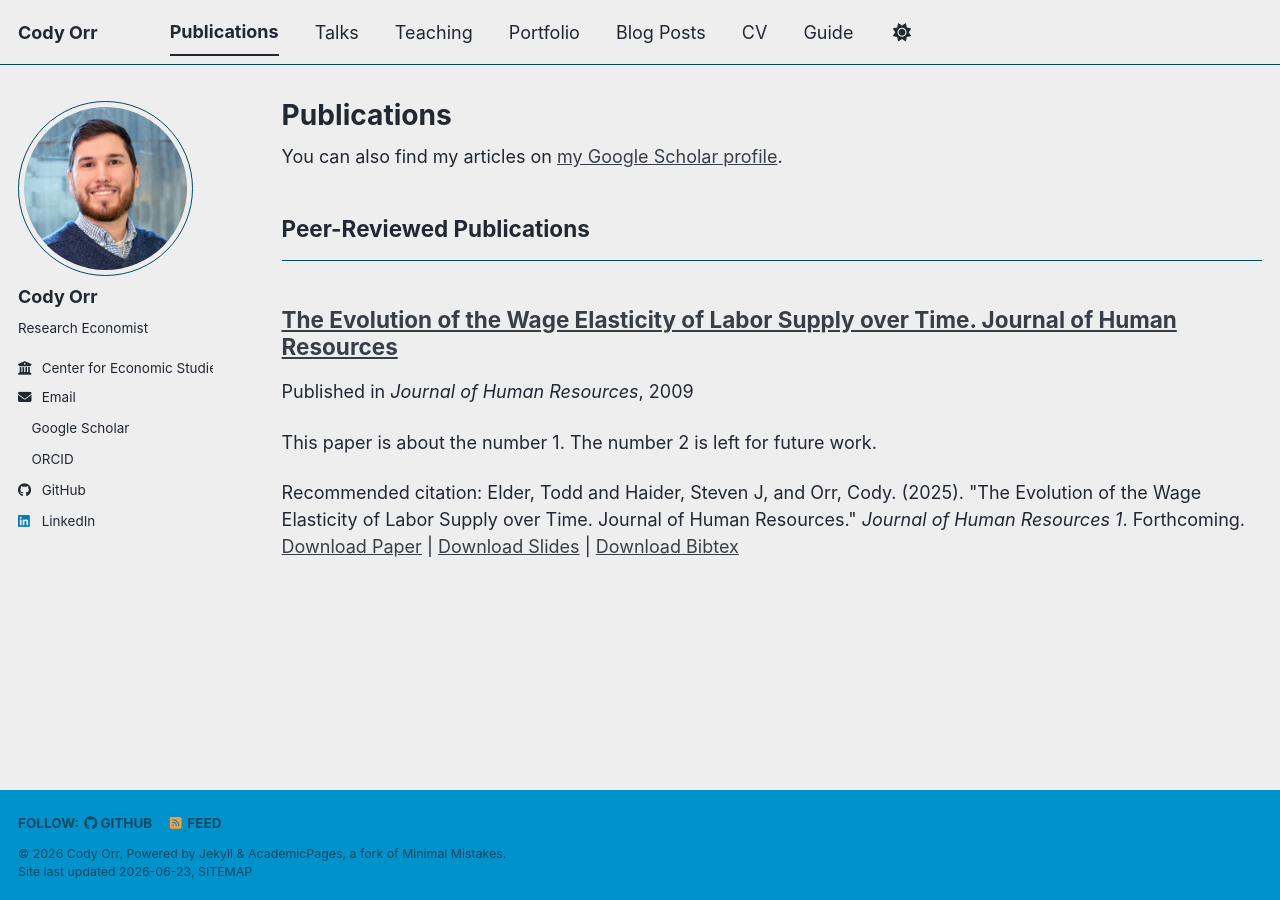
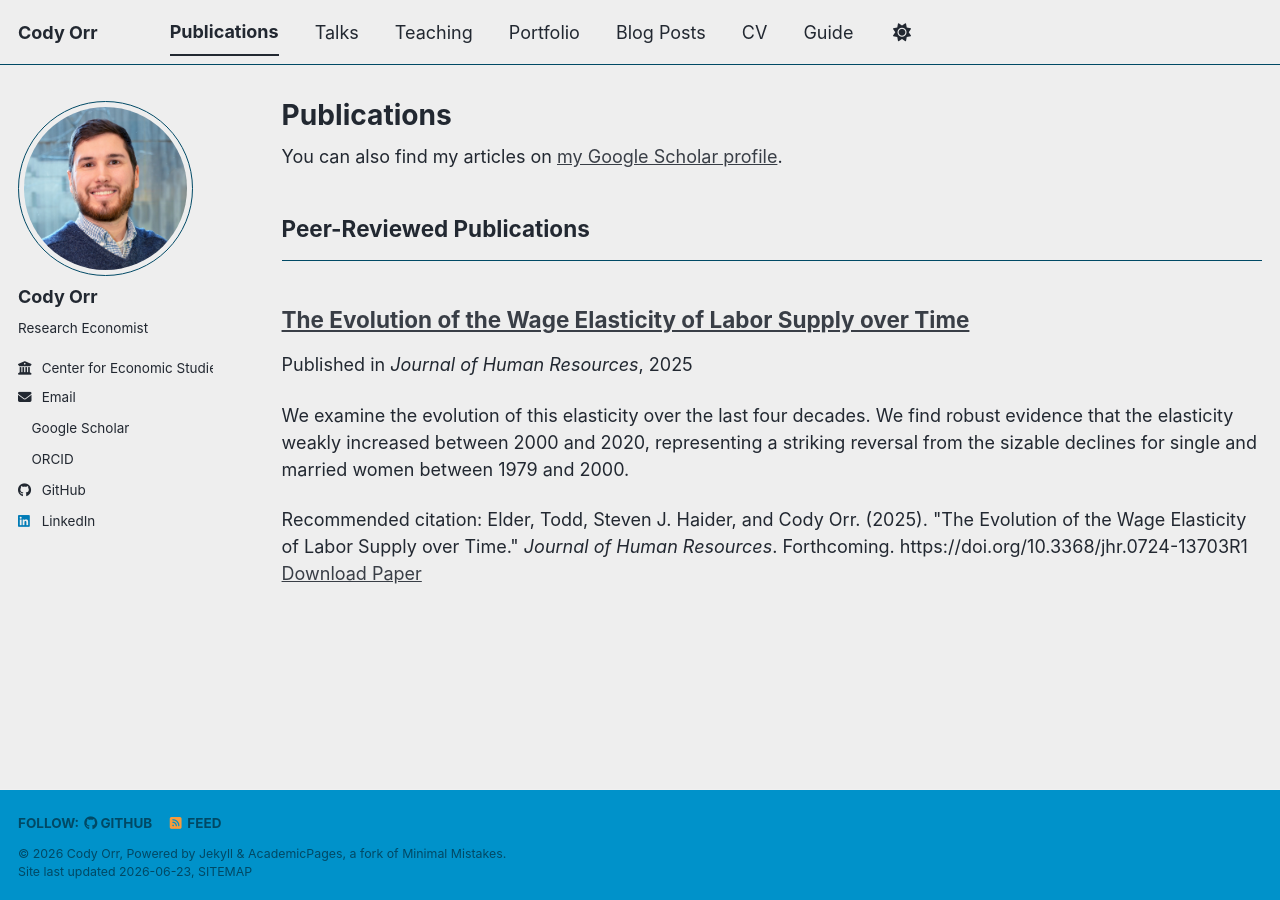
Before and after one commit to orrcody/orrcody.github.io, a Jekyll site: the page built from _pages/publications.html, in a window 1280 px wide. Built offline with Jekyll 4.4.1, drawn with Linux system fonts in a browser that asks for light colours; a style sheet for code colours, icons or effects is not loaded.

Commit message:
Update eho_elasticity.md

```diff
--- a/_publications/eho_elasticity.md
+++ b/_publications/eho_elasticity.md
@@ -1,14 +1,12 @@
 ---
-title: "The Evolution of the Wage Elasticity of Labor Supply over Time. Journal of Human Resources"
+title: "The Evolution of the Wage Elasticity of Labor Supply over Time"
 collection: publications
 category: peer-reviewed
 permalink: /publication/eho_elasticity
-excerpt: 'This paper is about the number 1. The number 2 is left for future work.'
-date: 2009-10-01
+excerpt: 'We examine the evolution of this elasticity over the last four decades. We find robust evidence that the elasticity weakly increased between 2000 and 2020, representing a striking reversal from the sizable declines for single and married women between 1979 and 2000.'
+date: 2025-06-06
 venue: 'Journal of Human Resources'
-slidesurl: ""
-paperurl: 'https://academicpages.github.io/files/publications/ElasticityOverTime-EHO.pdf.pdf'
-bibtexurl: ""
-citation: 'Elder, Todd and Haider, Steven J, and Orr, Cody. (2025). &quot;The Evolution of the Wage Elasticity of Labor Supply over Time. Journal of Human Resources.&quot; <i>Journal of Human Resources 1</i>. Forthcoming.'
+paperurl: 'https://orrcody.github.io/files/publications/ElasticityOverTime-EHO.pdf'
+citation: 'Elder, Todd, Steven J. Haider, and Cody Orr. (2025). &quot;The Evolution of the Wage Elasticity of Labor Supply over Time.&quot; <i>Journal of Human Resources</i>. Forthcoming. https://doi.org/10.3368/jhr.0724-13703R1'
 ---
 The uncompensated wage elasticity of labor supply is a fundamental parameter in economics. Despite its central role, few papers have studied directly how it has changed over time. We examine the evolution of this elasticity over the last four decades. We find robust evidence that the elasticity weakly increased between 2000 and 2020, representing a striking reversal from the sizable declines for single and married women between 1979 and 2000. We additionally find that these changes mostly arose on the extensive margin. Using our model, we conduct a series of counterfactual simulations to identify the factors responsible for these trends.
```
